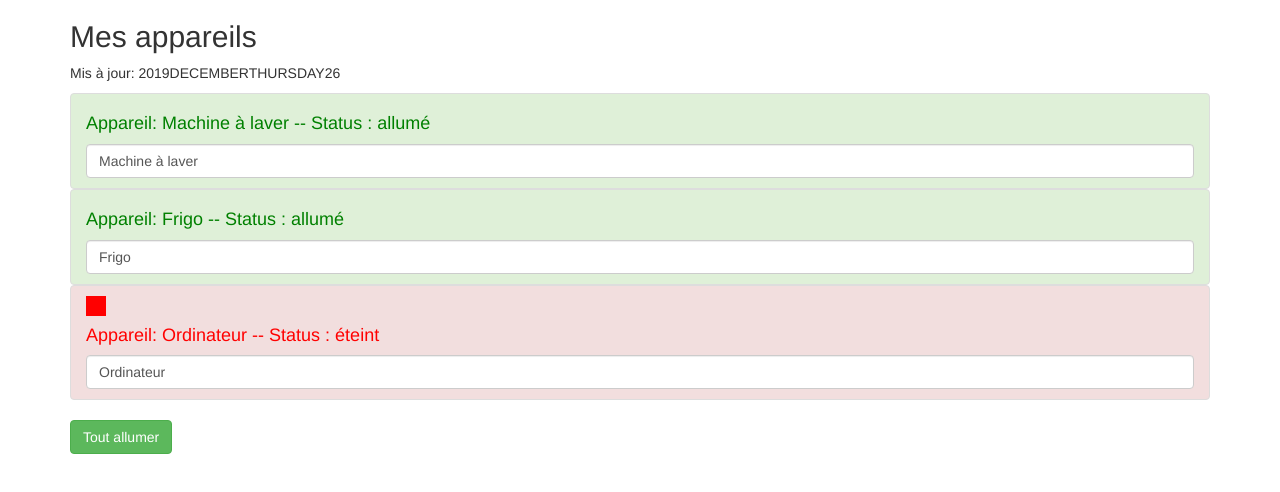
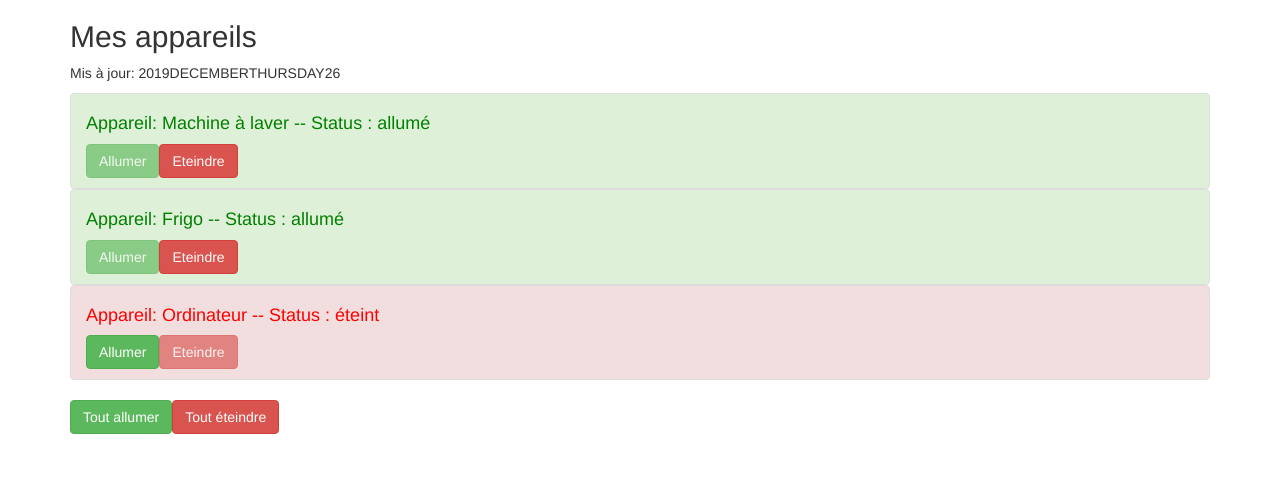
Before and after one commit to azar103/jeuMachines, an Angular app: page / in a window 1280 px wide. Shown: the top 492 px of the page. Built offline with nearby package versions, Linux system fonts and the light colour scheme.

Commit message:
add appareil service

```diff
--- a/src/app/app.component.html
+++ b/src/app/app.component.html
@@ -5,15 +5,20 @@
      <h2>Mes appareils</h2>
      <p>Mis à jour: {{ lastUpdate| async | date: 'yMMMMEEEEd' | uppercase }}</p>
      <ul class="list-group">
-     <app-appareil *ngFor="let appareil of appareils"
+     <app-appareil *ngFor="let appareil of appareils; let i = index"
+                   [indexOfAppareil]="i"
                    [appareilName]="appareil.name"
                    [appareilStatus]="appareil.status"
      ></app-appareil
       >
    </ul>
    <button class="btn btn-success"
-           [disabled]="!isAuth"
            (click)="onAllumer()">Tout allumer</button>
+    <button class="btn btn-danger"
+            (click)="onEteindre()"
+          >
+      Tout éteindre
+    </button>
   </div>
  </div>
 </div>
--- a/src/app/app.component.ts
+++ b/src/app/app.component.ts
@@ -1,27 +1,15 @@
-import { Component } from '@angular/core';
+import { Component, OnInit } from '@angular/core';
+import { AppareilService } from './services/appareil.service';
 
 @Component({
   selector: 'app-root',
   templateUrl: './app.component.html',
   styleUrls: ['./app.component.scss']
 })
-export class AppComponent {
+export class AppComponent implements OnInit {
   isAuth = false;
 
-  appareils = [
-    {
-      name: 'Machine à laver',
-      status: 'allumé'
-    },
-    {
-      name: 'Frigo',
-      status: 'allumé'
-    },
-    {
-      name: 'Ordinateur',
-      status: 'éteint'
-    }
-  ];
+  appareils: any[ ];
   lastUpdate = new Promise((resolve, reject) => {
       const date = new Date();
       setTimeout(
@@ -29,14 +17,25 @@
           resolve(date);
         }, 2000);
   });
-  constructor() {
+  constructor(private appareilService: AppareilService) {
     setTimeout(
       () => {
       this.isAuth = true;
     }, 4000);
   }
 
+  ngOnInit() {
+    this.appareils = this.appareilService.appareils;
+  }
+
   onAllumer() {
-    console.log('on allume tout !');
+    this.appareilService.switchOnAll();
+  }
+  onEteindre() {
+    if (confirm('Etes-vous sûr de vouloir éteindre tous vos appareils ?')) {
+      this.appareilService.switchOfAll();
+    } else {
+      return null;
+    }
   }
 }
--- a/src/app/app.module.ts
+++ b/src/app/app.module.ts
@@ -5,6 +5,7 @@
 import { AppComponent } from './app.component';
 import { MonPremierComponent } from './mon-premier/mon-premier.component';
 import { AppareilComponent } from './appareil/appareil.component';
+import { AppareilService } from './services/appareil.service';
 
 @NgModule({
   declarations: [
@@ -17,7 +18,9 @@
     AppRoutingModule,
     FormsModule
   ],
-  providers: [],
+  providers: [
+    AppareilService
+  ],
   bootstrap: [AppComponent]
 })
 export class AppModule { }
--- a/src/app/appareil/appareil.component.html
+++ b/src/app/appareil/appareil.component.html
@@ -1,8 +1,8 @@
 <li [ngClass]="{'list-group-item': true,
 'list-group-item-success': appareilStatus === 'allumé',
 'list-group-item-danger': appareilStatus === 'éteint'}">
-   <div style="width: 20px; height: 20px; background-color: red;"
-   *ngIf="appareilStatus === 'éteint'"></div>
+
    <h4 [ngStyle]="{color: getColor()}">Appareil:  {{ appareilName }} -- Status : {{ getStatus() }}</h4>
-   <input type="text" class="form-control" [(ngModel)]="appareilName" />
+   <button class="btn btn-success" (click)="onSwitchOn()" [disabled]="appareilStatus === 'allumé'">Allumer</button>
+   <button class="btn btn-danger" (click)="onSwitchOff()" [disabled]="appareilStatus === 'éteint'">Eteindre</button>
 </li>
--- a/src/app/appareil/appareil.component.ts
+++ b/src/app/appareil/appareil.component.ts
@@ -1,4 +1,5 @@
 import { Component, OnInit, Input } from '@angular/core';
+import { AppareilService } from '../services/appareil.service';
 
 @Component({
   selector: 'app-appareil',
@@ -8,7 +9,8 @@
 export class AppareilComponent implements OnInit {
   @Input() appareilName: string;
   @Input() appareilStatus: string;
-  constructor() { }
+  @Input() indexOfAppareil: number;
+  constructor(private appareilService: AppareilService) { }
 
   ngOnInit() {
   }
@@ -22,4 +24,11 @@
         return 'red';
       }
   }
+
+  onSwitchOn() {
+    this.appareilService.switchOnOne(this.indexOfAppareil);
+  }
+  onSwitchOff() {
+    this.appareilService.switchOffOne(this.indexOfAppareil);
+  }
 }
--- /dev/null
+++ b/src/app/services/appareil.service.ts
@@ -0,0 +1,35 @@
+export class AppareilService {
+  appareils = [
+  {
+    name: 'Machine à laver',
+    status: 'allumé'
+  },
+  {
+    name: 'Frigo',
+    status: 'allumé'
+  },
+  {
+    name: 'Ordinateur',
+    status: 'éteint'
+  }
+];
+
+switchOnAll() {
+  for (let appareil of this.appareils) {
+       appareil.status = 'allumé';
+  }
+}
+switchOfAll() {
+  for (let appareil of this.appareils) {
+    appareil.status = 'éteint';
+}
+}
+
+switchOnOne(index: number) {
+    this.appareils[index].status = 'allumé';
+}
+switchOffOne(index: number) {
+  this.appareils[index].status = 'éteint';
+}
+
+}
```
